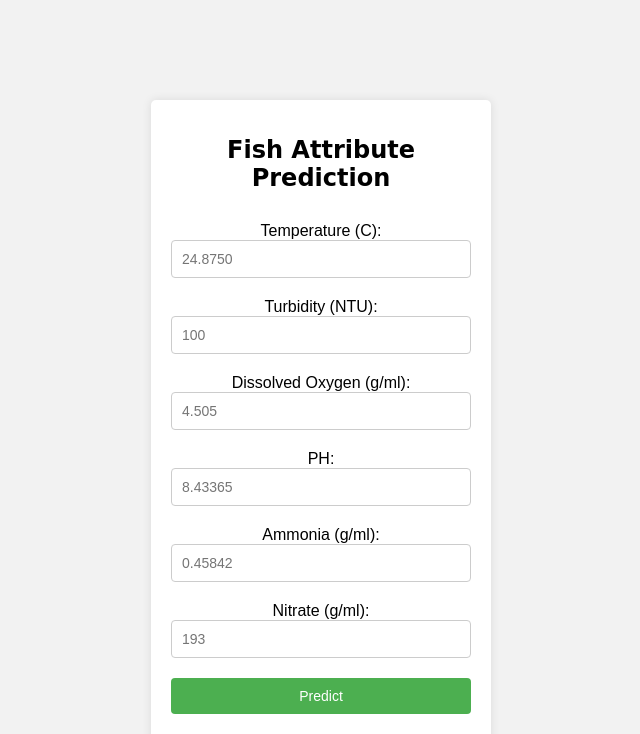
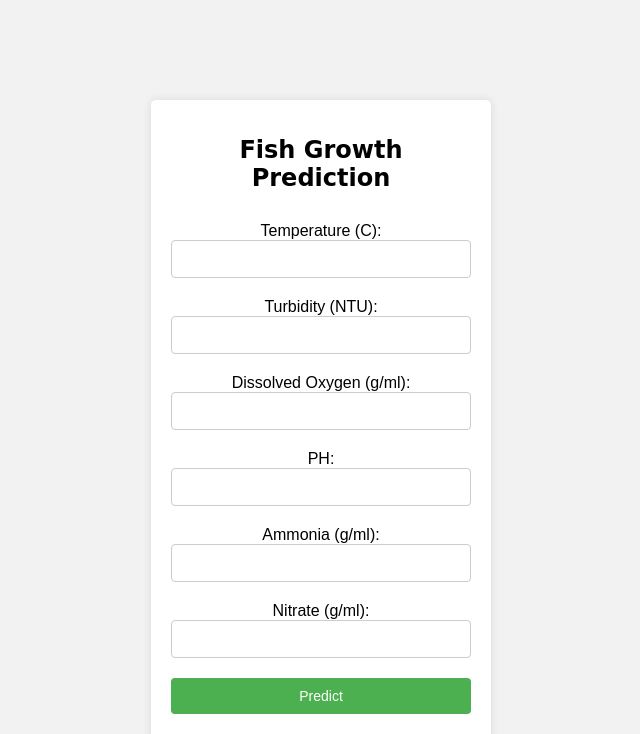
Before and after one commit to bechosen-spec/Fish-Attribute-Prediction, a Flask app: page / in a window 1280 px wide. Shown: the top 734 px of the page, without its empty margins (319-959 px from the left). Run offline with Flask 3, Linux system fonts and the light colour scheme; parts of the project's set-up code (start-up, migrations or seed data) failed here and were passed over.

Commit message:
Made some changes to home.html

```diff
--- a/templates/home.html
+++ b/templates/home.html
@@ -71,34 +71,36 @@
 
 <body>
   <div class="login">
-    <h1>Fish Attribute Prediction</h1>
+    <h1>Fish Growth Prediction</h1>
 
     <!-- Main Input For Receiving Query to our ML -->
     <form action="{{ url_for('predict')}}" method="post">
       <label for="temperature">Temperature (C):</label>
-      <input type="text" name="temperature" id="temperature" placeholder="24.8750" required="required" /><br>
+      <input type="text" name="temperature" id="temperature" value="{{ request.form.temperature }}" required="required" /><br>
 
       <label for="turbidity">Turbidity (NTU):</label>
-      <input type="text" name="turbidity" id="turbidity" placeholder="100" required="required" /><br>
+      <input type="text" name="turbidity" id="turbidity" value="{{ request.form.turbidity }}" required="required" /><br>
 
       <label for="dissolved_oxygen">Dissolved Oxygen (g/ml):</label>
-      <input type="text" name="dissolved_oxygen" id="dissolved_oxygen" placeholder="4.505" required="required" /><br>
+      <input type="text" name="dissolved_oxygen" id="dissolved_oxygen" value="{{ request.form.dissolved_oxygen }}" required="required" /><br>
 
       <label for="ph">PH:</label>
-      <input type="text" name="ph" id="ph" placeholder="8.43365" required="required" /><br>
+      <input type="text" name="ph" id="ph" value="{{ request.form.ph }}" required="required" /><br>
 
       <label for="ammonia">Ammonia (g/ml):</label>
-      <input type="text" name="ammonia" id="ammonia" placeholder="0.45842" required="required" /><br>
+      <input type="text" name="ammonia" id="ammonia" value="{{ request.form.ammonia }}" required="required" /><br>
 
       <label for="nitrate">Nitrate (g/ml):</label>
-      <input type="text" name="nitrate" id="nitrate" placeholder="193" required="required" /><br>
+      <input type="text" name="nitrate" id="nitrate" value="{{ request.form.nitrate }}" required="required" /><br>
 
       <button type="submit">Predict</button>
     </form>
 
     <div class="prediction">
+        {% if length is defined and weight is defined %}
         <p>Predicted Length: <span>{{ length }}</span> cm</p>
         <p>Predicted Weight: <span>{{ weight }}</span> g</p>
+        {% endif %}
     </div>
   </div>
 </body>
```
Lines whose indentation alone changed are shown as unchanged.
